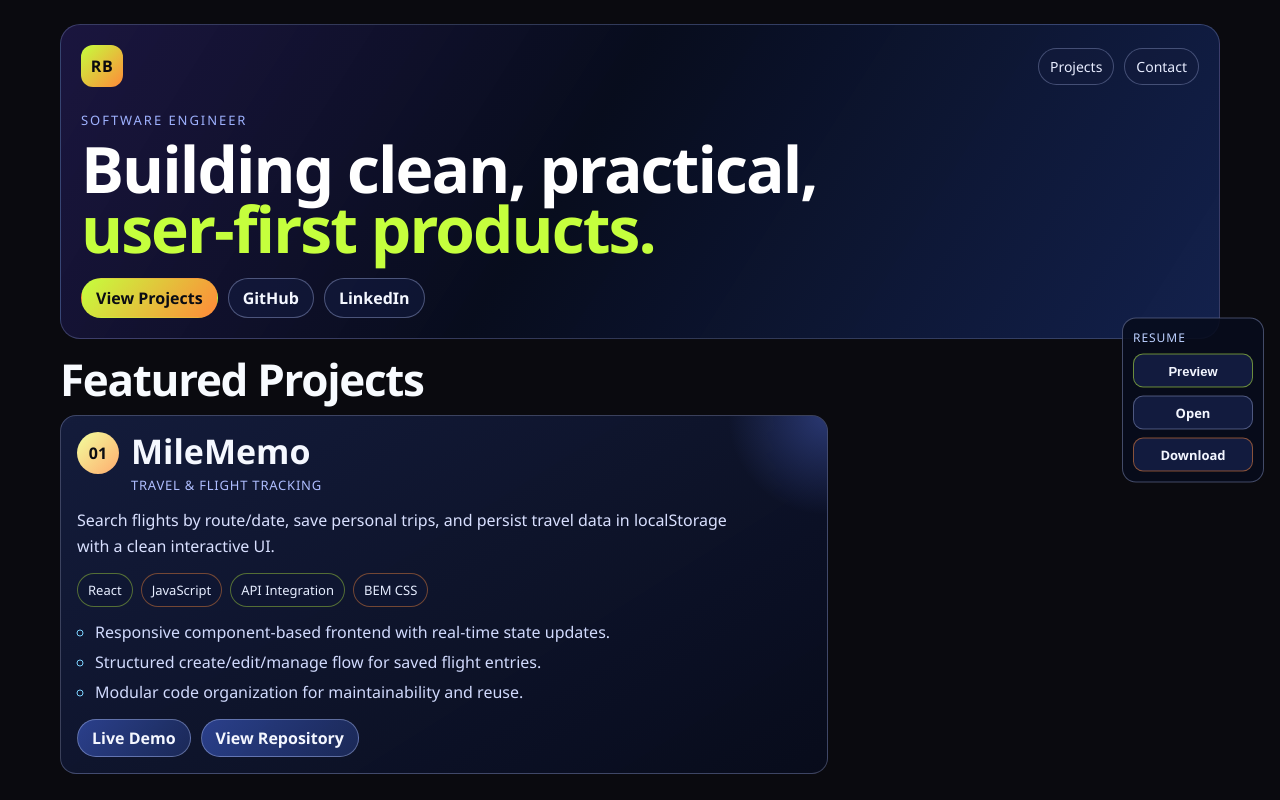
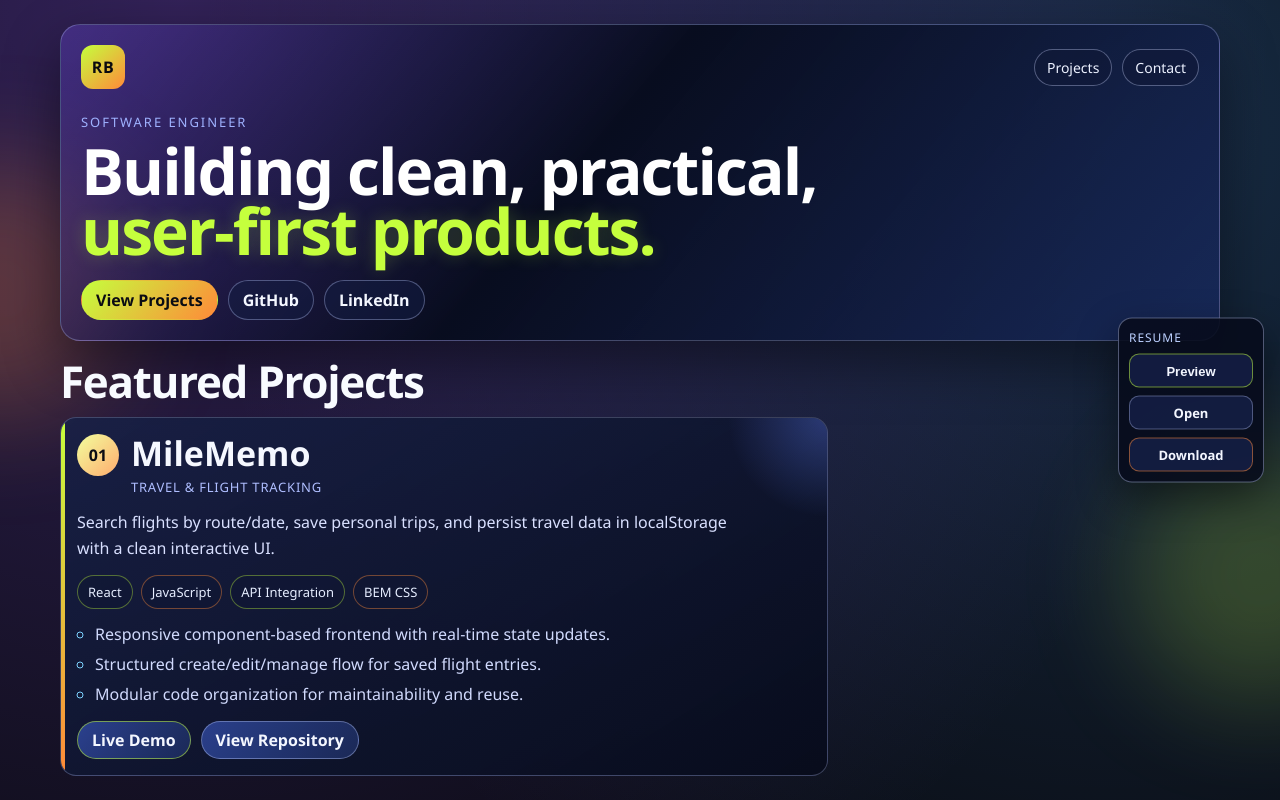
Before and after one commit to roeibaram/portfolio, a React (Vite) app: page / in a window 1280 px wide. Shown: the top 800 px of the page. Built offline with nearby package versions, Linux system fonts and the light colour scheme.

Commit message:
Refresh portfolio visual theme and project card styling

```diff
--- a/src/App.css
+++ b/src/App.css
@@ -2,4 +2,29 @@
   width: min(1160px, 100% - 34px);
   margin: 0 auto;
   padding: 24px 0 54px;
+  position: relative;
 }
+
+.page::before,
+.page::after {
+  content: "";
+  position: fixed;
+  width: 260px;
+  height: 260px;
+  border-radius: 50%;
+  filter: blur(52px);
+  pointer-events: none;
+  z-index: -1;
+}
+
+.page::before {
+  left: -130px;
+  top: 20%;
+  background: rgba(255, 138, 57, 0.25);
+}
+
+.page::after {
+  right: -110px;
+  bottom: 12%;
+  background: rgba(197, 255, 61, 0.2);
+}
--- a/src/components/Footer/Footer.css
+++ b/src/components/Footer/Footer.css
@@ -1,8 +1,9 @@
 .footer {
   margin-top: 18px;
   text-align: center;
-  color: #8da1f5;
+  color: #96abff;
   font-size: 13px;
+  letter-spacing: 0.03em;
 }
 
 .footer p {
--- a/src/components/Header/Header.css
+++ b/src/components/Header/Header.css
@@ -1,8 +1,9 @@
 .header {
-  border: 1px solid rgba(176, 192, 255, 0.24);
+  border: 1px solid rgba(188, 203, 255, 0.3);
   border-radius: 20px;
   padding: 20px;
-  background: linear-gradient(122deg, rgba(95, 70, 255, 0.2), rgba(8, 13, 30, 0.96) 44%, rgba(22, 40, 94, 0.78));
+  background: linear-gradient(130deg, rgba(121, 84, 255, 0.28), rgba(7, 12, 29, 0.96) 45%, rgba(24, 42, 96, 0.78));
+  box-shadow: 0 22px 56px rgba(0, 0, 0, 0.45);
   animation: fadeUp 0.7s ease both;
 }
 
@@ -15,15 +16,15 @@
 
 .header__brand {
   margin: 0;
-  width: 42px;
-  height: 42px;
+  width: 44px;
+  height: 44px;
   border-radius: 12px;
   display: grid;
   place-items: center;
-  font-weight: 700;
+  font-weight: 800;
   letter-spacing: 0.04em;
   color: #0a0a0f;
-  background: linear-gradient(135deg, #c5ff3d, #ff8a39);
+  background: linear-gradient(138deg, #c5ff3d, #ff8a39);
 }
 
 .header__nav-links {
@@ -38,11 +39,17 @@
 .header__nav-links a {
   display: block;
   font-size: 14px;
-  color: #e7ecff;
-  padding: 8px 11px;
-  border: 1px solid rgba(188, 201, 255, 0.3);
+  color: #ecf1ff;
+  padding: 8px 12px;
+  border: 1px solid rgba(201, 212, 255, 0.36);
   border-radius: 999px;
-  background: rgba(20, 28, 61, 0.5);
+  background: rgba(17, 25, 56, 0.62);
+  transition: transform 0.2s ease, border-color 0.2s ease;
+}
+
+.header__nav-links a:hover {
+  transform: translateY(-1px);
+  border-color: rgba(197, 255, 61, 0.55);
 }
 
 .header__hero {
@@ -69,6 +76,7 @@
 .header__name span {
   display: block;
   color: #c5ff3d;
+  text-shadow: 0 0 18px rgba(197, 255, 61, 0.22);
 }
 
 .header__actions {
--- a/src/components/Main/Main.css
+++ b/src/components/Main/Main.css
@@ -15,7 +15,7 @@
   border: none;
   background: transparent;
   box-shadow: none;
-  animation: fadeUp 0.7s ease 0.15s both;
+  animation: fadeUp 0.7s ease 0.12s both;
 }
 
 .main__section-head {
@@ -40,11 +40,12 @@
 }
 
 .main__section--contact {
-  border: 1px solid rgba(178, 193, 255, 0.24);
+  border: 1px solid rgba(182, 197, 255, 0.3);
   border-radius: 16px;
   padding: 14px;
-  background: linear-gradient(130deg, rgba(17, 25, 55, 0.7), rgba(6, 10, 24, 0.96));
-  animation: fadeUp 0.7s ease 0.3s both;
+  background: linear-gradient(130deg, rgba(16, 25, 56, 0.82), rgba(6, 10, 24, 0.98));
+  box-shadow: 0 14px 32px rgba(0, 0, 0, 0.32);
+  animation: fadeUp 0.7s ease 0.26s both;
 }
 
 .main__contact-list {
@@ -62,6 +63,7 @@
   border: 1px solid rgba(196, 207, 255, 0.28);
   background: rgba(22, 32, 70, 0.62);
   color: #e6edff;
+  transition: border-color 0.2s ease;
 }
 
 .main__contact-list li:nth-child(1) {
@@ -70,6 +72,10 @@
 
 .main__contact-list li:nth-child(2) {
   border-color: rgba(255, 138, 57, 0.5);
+}
+
+.main__contact-list li:hover {
+  border-color: rgba(126, 215, 255, 0.55);
 }
 
 .main__contact-list a {
--- a/src/components/ProjectItem/ProjectItem.css
+++ b/src/components/ProjectItem/ProjectItem.css
@@ -3,11 +3,21 @@
   border: 1px solid rgba(191, 203, 255, 0.27);
   border-radius: 16px;
   padding: 16px;
-  background: linear-gradient(148deg, rgba(23, 33, 71, 0.8), rgba(8, 12, 28, 0.96));
+  background: linear-gradient(148deg, rgba(23, 33, 71, 0.84), rgba(8, 12, 28, 0.98));
   overflow: hidden;
   transition: transform 0.25s ease, border-color 0.25s ease;
   opacity: 0;
   animation: cardIn 0.7s ease forwards;
+}
+
+.project-card::before {
+  content: "";
+  position: absolute;
+  left: 0;
+  top: 0;
+  width: 4px;
+  height: 100%;
+  background: linear-gradient(180deg, #c5ff3d, #ff8a39);
 }
 
 .project-card:nth-child(1) {
@@ -35,6 +45,7 @@
 
 .project-card:hover {
   transform: translateY(-4px);
+  border-color: rgba(210, 220, 255, 0.5);
 }
 
 .project-card__glow {
@@ -158,6 +169,10 @@
   background: linear-gradient(130deg, rgba(52, 78, 170, 0.76), rgba(30, 46, 97, 0.82));
 }
 
+.project-card__actions a:first-child {
+  border-color: rgba(197, 255, 61, 0.52);
+}
+
 @keyframes cardIn {
   from {
     opacity: 0;
--- a/src/components/ResumeDock/ResumeDock.css
+++ b/src/components/ResumeDock/ResumeDock.css
@@ -3,12 +3,13 @@
   right: 16px;
   top: 50%;
   transform: translateY(-50%);
-  width: 142px;
-  border: 1px solid rgba(186, 200, 255, 0.34);
+  width: 146px;
+  border: 1px solid rgba(197, 210, 255, 0.38);
   border-radius: 14px;
   background: rgba(7, 12, 28, 0.9);
   padding: 10px;
   z-index: 60;
+  box-shadow: 0 16px 40px rgba(0, 0, 0, 0.44);
 }
 
 .resume-dock__title {
@@ -36,6 +37,12 @@
   display: grid;
   place-items: center;
   cursor: pointer;
+  transition: transform 0.2s ease;
+}
+
+.resume-dock__actions button:hover,
+.resume-dock__actions a:hover {
+  transform: translateY(-1px);
 }
 
 .resume-dock__actions button:first-child {
--- a/src/index.css
+++ b/src/index.css
@@ -11,11 +11,15 @@ body {
   margin: 0;
   font-family: "Space Grotesk", "Segoe UI", Roboto, Arial, sans-serif;
   color: #eef0ff;
-  background: #0a0a0f;
+  background:
+    radial-gradient(circle at 14% 0%, rgba(146, 88, 255, 0.3), transparent 45%),
+    radial-gradient(circle at 88% 6%, rgba(73, 165, 255, 0.22), transparent 40%),
+    radial-gradient(circle at 48% 100%, rgba(193, 255, 65, 0.12), transparent 42%),
+    #090a10;
 }
 
 a {
-  color: #b8c7ff;
+  color: #c1d0ff;
   text-decoration: none;
 }
 
```
